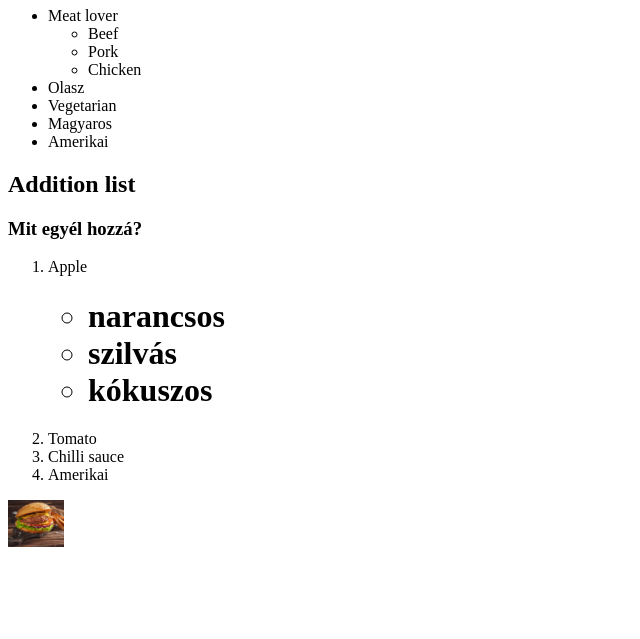
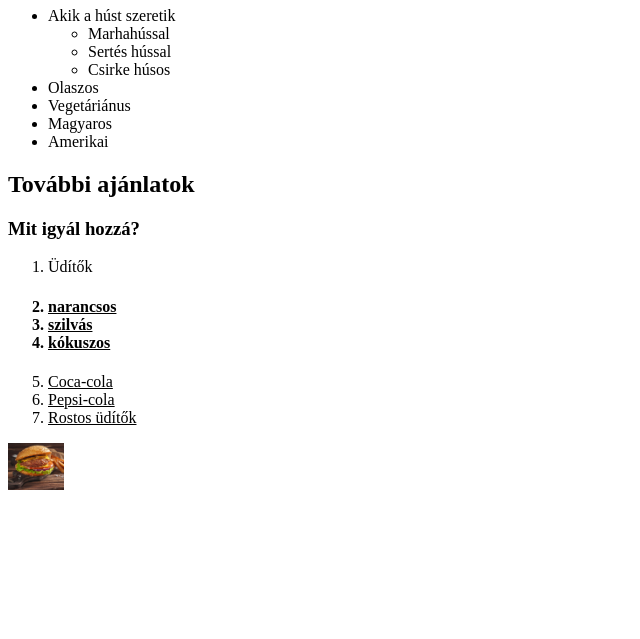
Before and after one commit to Kutyabaj/Kutyabaj.github.io, a plain HTML site: page index.html in a window 1280 px wide. Shown: the part 161-800 px from the top of the page, without its empty margins (0-640 px from the left). Drawn offline with Linux system fonts and the light colour scheme.

Commit message:
javítás kettő

```diff
--- a/index.html
+++ b/index.html
@@ -22,36 +22,37 @@
             <a href="/about.html">Rólunk</a>
         </li>
     </ul>
-    <h1>Fantastic hamburgers</h1>
+    <h1>Hamburgerek</h1>
     <ul>
-        <li>Meat lover
+        <li>Akik a húst szeretik
             <ul>
-                <li>Beef</li>
-                <li>Pork</li>
-                <li>Chicken</li>
+                <li>Marhahússal</li>
+                <li>Sertés hússal</li>
+                <li>Csirke húsos</li>
             </ul>
         </li>
-        <li>Olasz</li>
-        <li>Vegetarian</li>
+        <li>Olaszos</li>
+        <li>Vegetáriánus</li>
         <li>Magyaros</li>
         <li>Amerikai</li>
 
     </ul>
-    <h2>Addition list</h2>
-    <h3>Mit egyél hozzá?</h3>
+    <h2>További ajánlatok</h2>
+    <h3>Mit igyál hozzá?</h3>
     <ol>
-        <li>Apple
-            <ul>
-                <h1>
+        <li>Üdítők
+            <u
+            l>
+                <h4>
                     <li>narancsos</li>
                     <li>szilvás</li>
                     <li>kókuszos</li>
-                </h1>
+                </h4>
             </ul>
         </li>
-        <li>Tomato</li>
-        <li>Chilli sauce</li>
-        <li>Amerikai</li>
+        <li>Coca-cola</li>
+        <li>Pepsi-cola</li>
+        <li>Rostos üdítők</li>
     </ol>
     <a target="blank" href="http://www.mariettaetterem.hu/">
         <img width="56" src="img/hambi.jpg" alt="hambi">
```
Also changed, not shown: about.html (+5 -4 lines), pages/order.html (+7 -4 lines), pages/product.html (+17 -3 lines).
